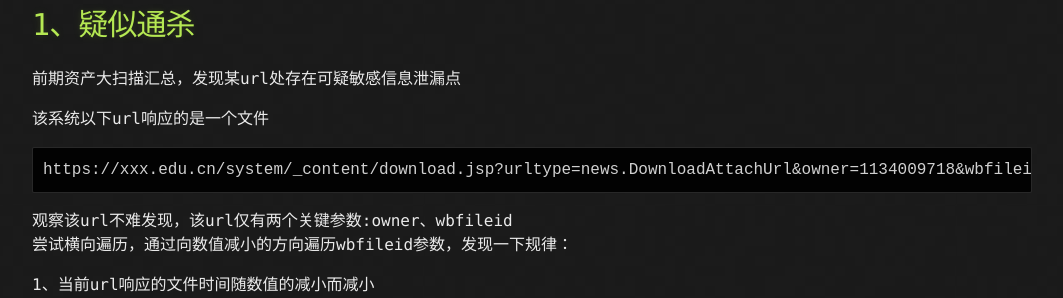
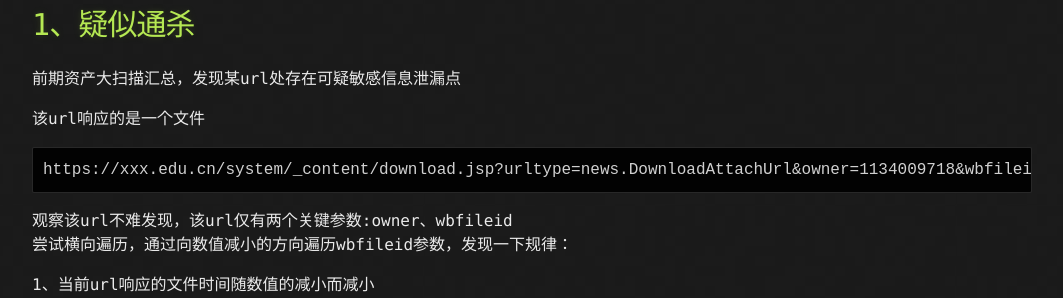
Before and after one commit to Leeyangee/leeyangee.github.io, a Jekyll site: the page built from _posts/2023-06-14-SRC实战-非典型渗透-某教育资产敏感信息泄漏提证书.md, in a window 1280 px wide. Shown: the part 327-625 px from the top of the page, without its empty margins (108-1171 px from the left). Built offline with Jekyll 4.4.1, drawn with Linux system fonts in a browser that asks for light colours.

Commit message:
Update 2023-06-14-SRC实战-非典型渗透-某教育资产敏感信息泄漏提证书.md

````diff
--- a/_posts/2023-06-14-SRC实战-非典型渗透-某教育资产敏感信息泄漏提证书.md
+++ b/_posts/2023-06-14-SRC实战-非典型渗透-某教育资产敏感信息泄漏提证书.md
@@ -11,7 +11,7 @@ published: true
 
 前期资产大扫描汇总，发现某url处存在可疑敏感信息泄漏点
 
-该系统以下url响应的是一个文件
+该url响应的是一个文件
 ```
 https://xxx.edu.cn/system/_content/download.jsp?urltype=news.DownloadAttachUrl&owner=1134009718&wbfileid=712323
 ```
````
